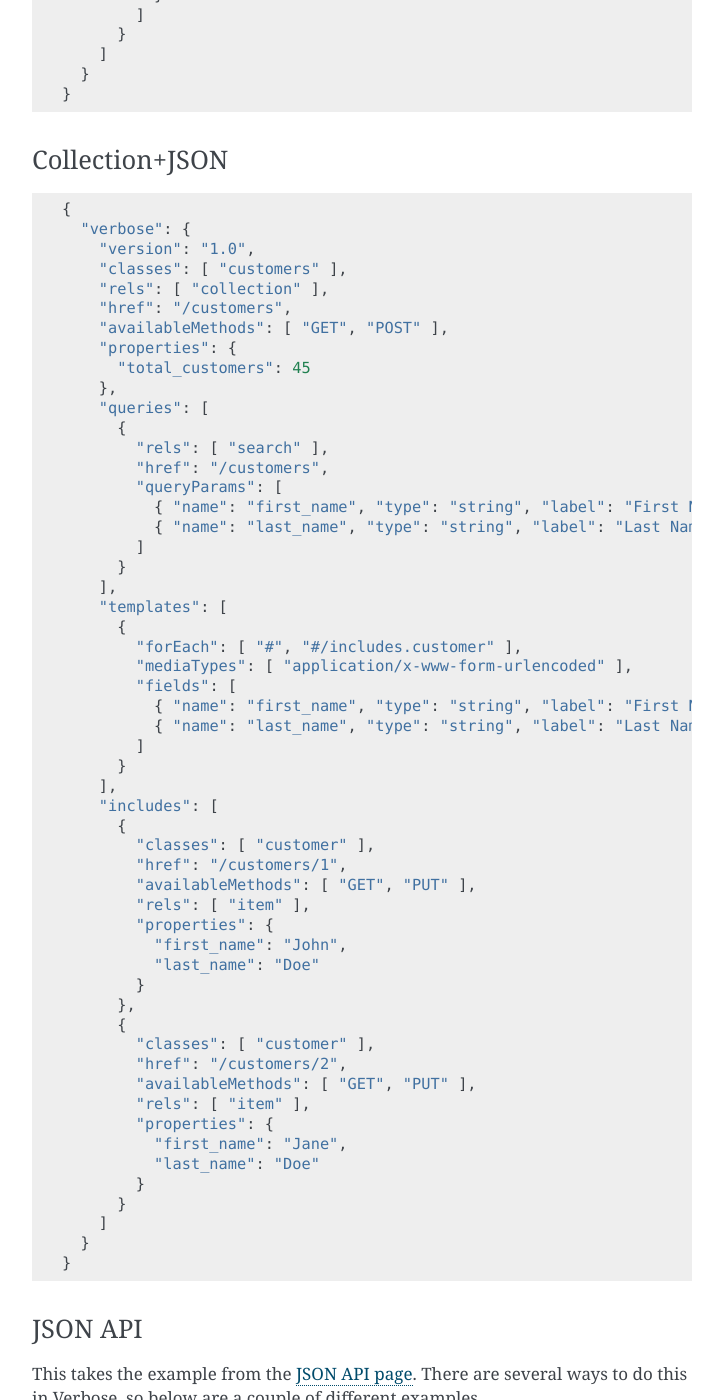
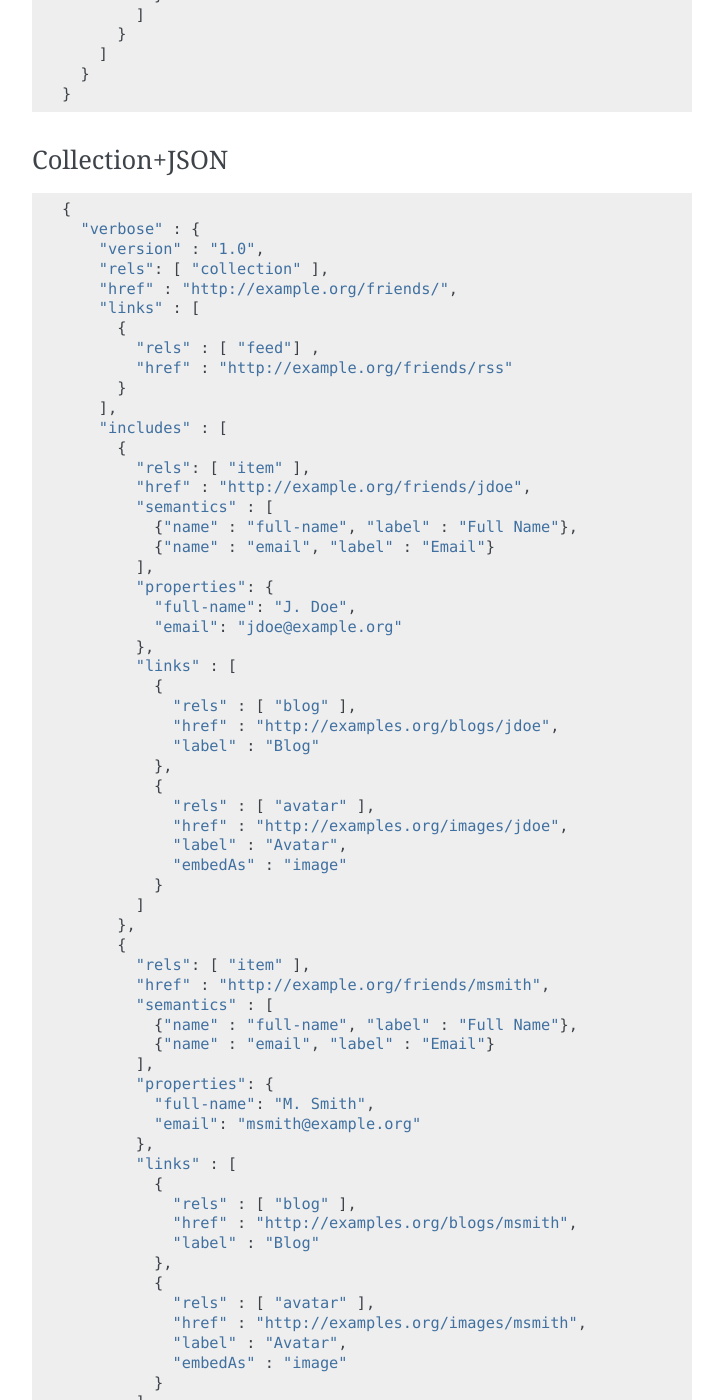
Before and after one commit to smizell/verbose, a Sphinx documentation site: the page built from docs/examples.rst, in a window 1280 px wide and 1400 px high, scrolled down 3640 px. Shown: the whole window, without its empty margins (388-1111 px from the left). Built offline with Sphinx 7.4.7, drawn with Linux system fonts in a browser that asks for light colours; some of the changed text lies outside the part shown.

Commit message:
Update Cj example

```diff
--- a/docs/examples.rst
+++ b/docs/examples.rst
@@ -190,57 +190,117 @@
 ::
 
   {
-    "verbose": {
-      "version": "1.0",
-      "classes": [ "customers" ],
+    "verbose" : {
+      "version" : "1.0",
       "rels": [ "collection" ],
-      "href": "/customers",
-      "availableMethods": [ "GET", "POST" ],
-      "properties": {
-        "total_customers": 45
-      },
-      "queries": [
+      "href" : "http://example.org/friends/",
+      "links" : [
         {
-          "rels": [ "search" ],
-          "href": "/customers",
-          "queryParams": [
-            { "name": "first_name", "type": "string", "label": "First Name" },
-            { "name": "last_name", "type": "string", "label": "Last Name" }
+          "rels" : [ "feed"] ,
+          "href" : "http://example.org/friends/rss"
+        }
+      ],
+      "includes" : [
+        {
+          "rels": [ "item" ],
+          "href" : "http://example.org/friends/jdoe",
+          "semantics" : [
+            {"name" : "full-name", "label" : "Full Name"},
+            {"name" : "email", "label" : "Email"}
+          ],
+          "properties": {
+            "full-name": "J. Doe",
+            "email": "jdoe@example.org"
+          },
+          "links" : [
+            {
+              "rels" : [ "blog" ],
+              "href" : "http://examples.org/blogs/jdoe",
+              "label" : "Blog"
+            },
+            {
+              "rels" : [ "avatar" ],
+              "href" : "http://examples.org/images/jdoe",
+              "label" : "Avatar",
+              "embedAs" : "image"
+            }
+          ]
+        },
+        {
+          "rels": [ "item" ],
+          "href" : "http://example.org/friends/msmith",
+          "semantics" : [
+            {"name" : "full-name", "label" : "Full Name"},
+            {"name" : "email", "label" : "Email"}
+          ],
+          "properties": {
+            "full-name": "M. Smith",
+            "email": "msmith@example.org"
+          },
+          "links" : [
+            {
+              "rels" : [ "blog" ],
+              "href" : "http://examples.org/blogs/msmith",
+              "label" : "Blog"
+            },
+            {
+              "rels" : [ "avatar" ],
+              "href" : "http://examples.org/images/msmith",
+              "label" : "Avatar",
+              "embedAs" : "image"
+            }
+          ]
+        },
+        {
+          "rels": [ "item" ],
+          "href" : "http://example.org/friends/rwilliams",
+          "semantics" : [
+            {"name" : "full-name", "label" : "Full Name"},
+            {"name" : "email", "label" : "Email"}
+          ],
+          "properties": {
+            "full-name": "R. Williams",
+            "email": "rwilliams@example.org"
+          },
+          "links" : [
+            {
+              "rels" : [ "blog" ],
+              "href" : "http://examples.org/blogs/rwilliams",
+              "label" : "Blog"
+            },
+            {
+              "rels" : [ "avatar" ],
+              "href" : "http://examples.org/images/rwilliams",
+              "label" : "Avatar",
+              "embedAs" : "image"
+            }
           ]
         }
       ],
-      "templates": [
+      "queries" : [
         {
-          "forEach": [ "#", "#/includes.customer" ],
-          "mediaTypes": [ "application/x-www-form-urlencoded" ],
-          "fields": [
-            { "name": "first_name", "type": "string", "label": "First Name" },
-            { "name": "last_name", "type": "string", "label": "Last Name" }
+          "rels" : [ "search" ],
+          "href" : "http://example.org/friends/search",
+          "label" : "Search",
+          "fields" : [
+            {
+              "name" : "search",
+              "defaultValue" : ""
+            }
           ]
         }
       ],
-      "includes": [
+      "templates" : [
         {
-          "classes": [ "customer" ],
-          "href": "/customers/1",
-          "availableMethods": [ "GET", "PUT" ],
-          "rels": [ "item" ],
-          "properties": {
-            "first_name": "John",
-            "last_name": "Doe"
-          }
-        },
-        {
-          "classes": [ "customer" ],
-          "href": "/customers/2",
-          "availableMethods": [ "GET", "PUT" ],
-          "rels": [ "item" ],
-          "properties": {
-            "first_name": "Jane",
-            "last_name": "Doe"
-          }
+          "forEach": [ "#", "#/includes@item" ],
+          "fields" : [
+            { "name" : "full-name", "defaultValue" : "", "label" : "Full Name" },
+            { "name" : "email", "defaultValue" : "", "label" : "Email" },
+            { "name" : "blog", "defaultValue" : "", "label" : "Blog" },
+            { "name" : "avatar", "defaultValue" : "", "label" : "Avatar" }
+          ]
         }
-      ]
+      }
     }
   }
 
```
